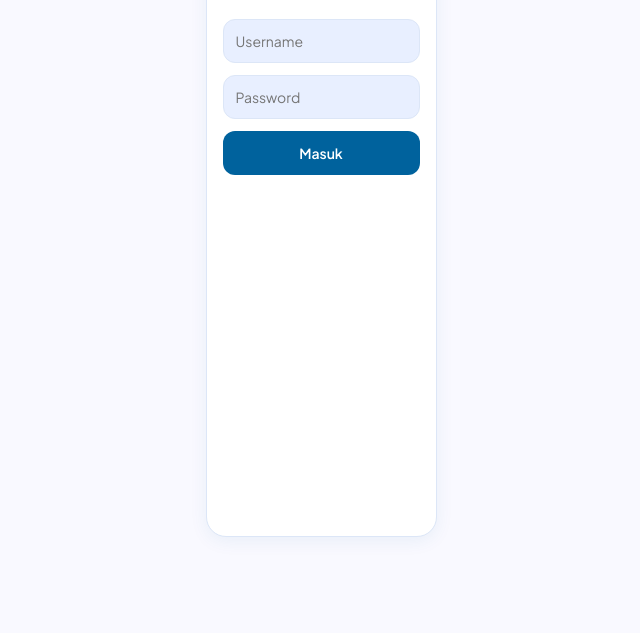
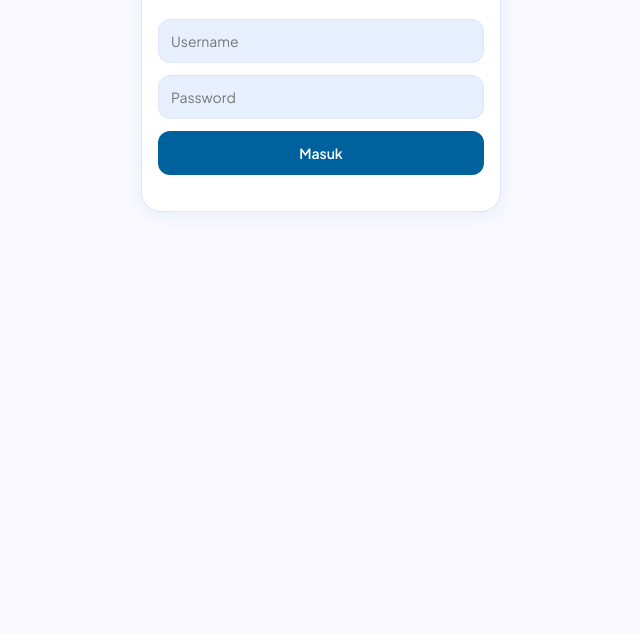
Before and after one commit to alphacarinaee/dreamylaundry, a plain HTML site: page web/index.html in a window 1280 px wide. Shown: the part 167-800 px from the top of the page, without its empty margins (319-959 px from the left). Drawn offline with Linux system fonts and the light colour scheme.

Commit message:
Add files via upload

```diff
--- a/web/index.html
+++ b/web/index.html
@@ -37,7 +37,7 @@ h2{font-size:15px;margin:0 0 10px}.mu{color:var(--mu);font-size:12px}
 .res{border:1px solid var(--bd);border-radius:12px;margin-top:6px;overflow:hidden}
 .res button{display:block;width:100%;text-align:left;border-radius:0;background:var(--sf)}
 .err{color:var(--bad);font-size:13px;margin-top:8px}
-.login{max-width:360px;margin:12vh auto;display:flex;flex-direction:column;gap:12px}
+.login{width:100%;max-width:360px;align-self:flex-start;margin:12vh auto;display:flex;flex-direction:column;gap:12px}
 .ok{background:#DCF7EC;border-radius:16px;padding:16px;text-align:center}
 .ok b{font-size:22px;color:var(--ok);display:block;margin:6px 0}
 #toast{position:fixed;left:50%;bottom:24px;transform:translateX(-50%);background:var(--pri);color:#fff;padding:12px 20px;border-radius:14px;font-weight:600;opacity:0;pointer-events:none;transition:opacity .2s;z-index:9;max-width:90%}
```
